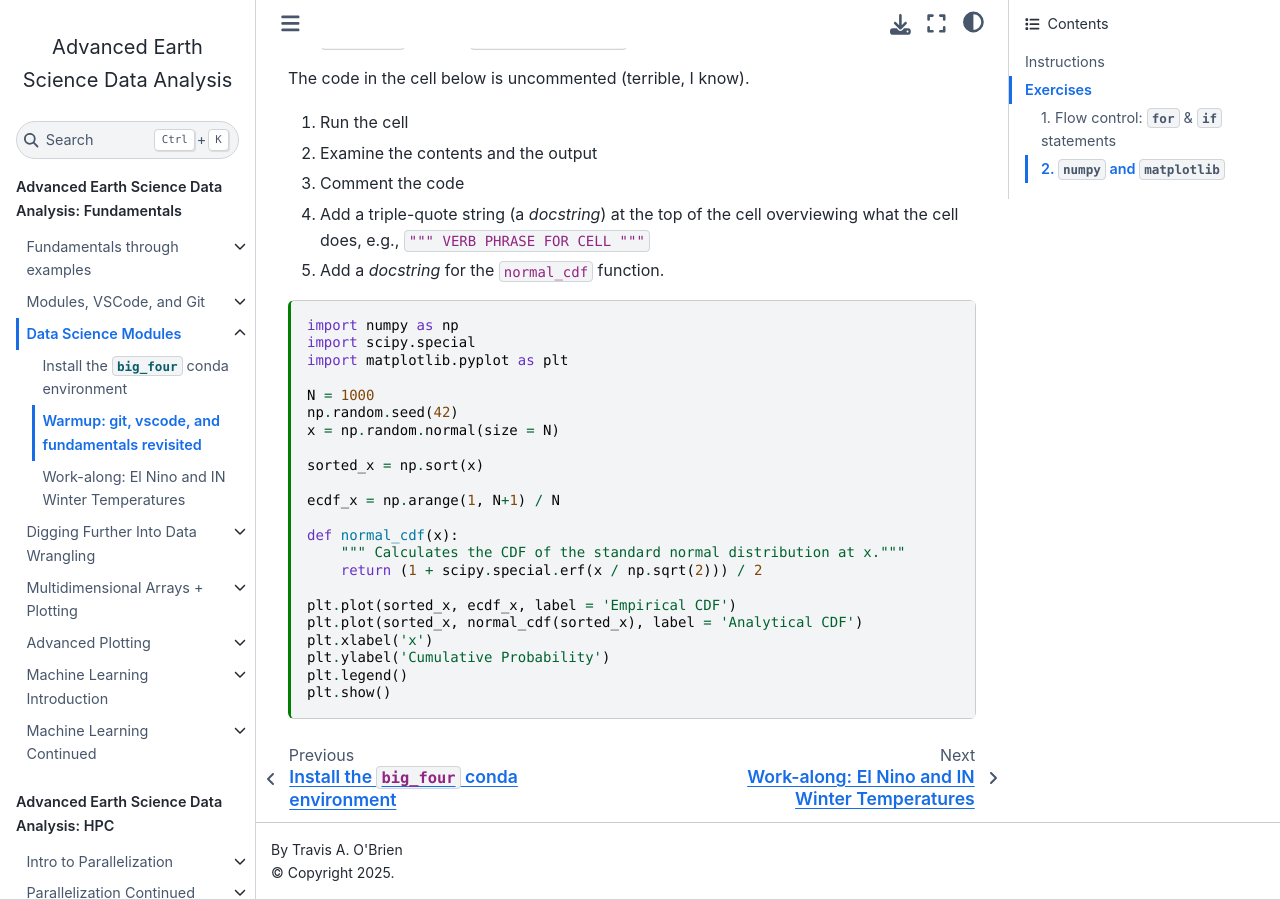
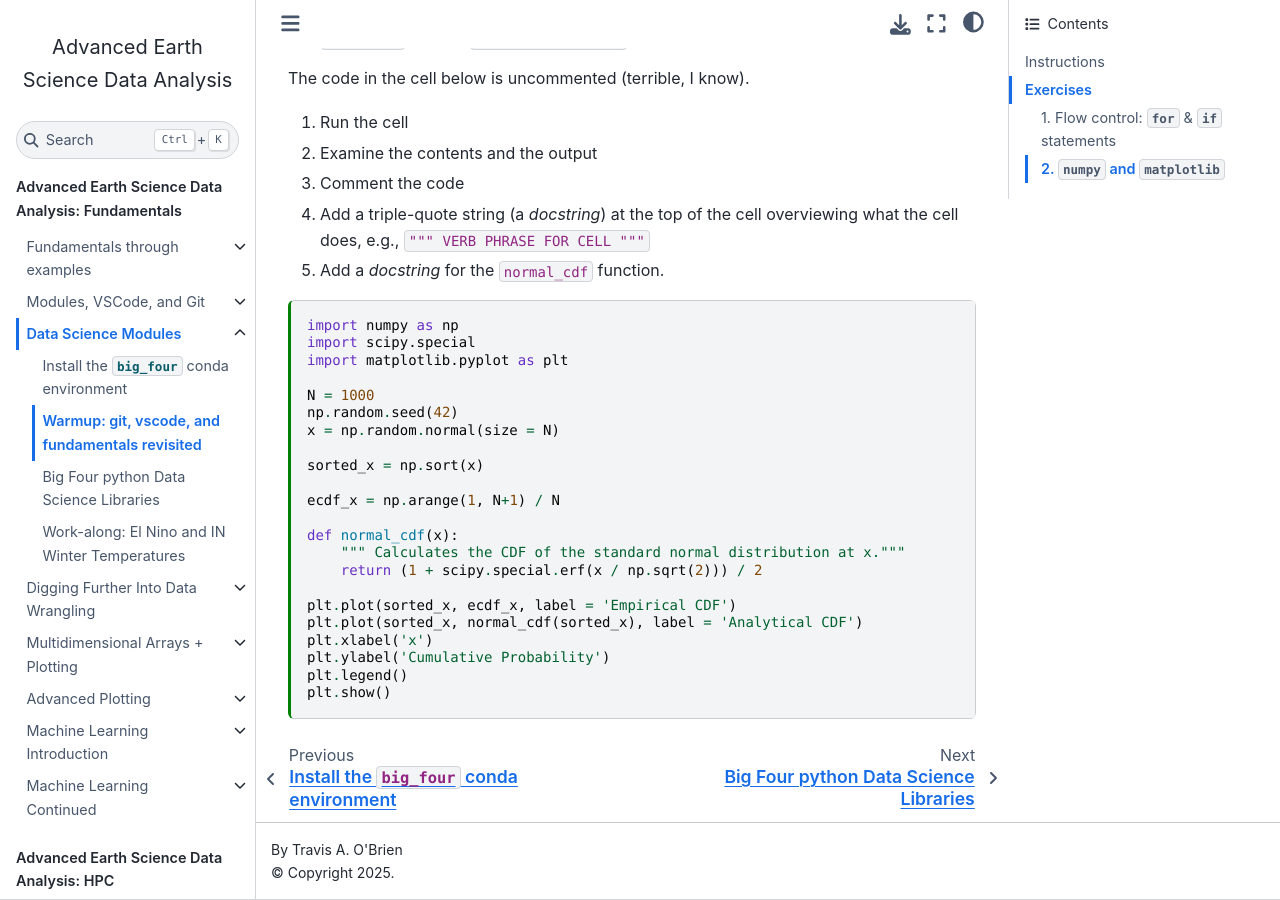
Before and after one commit to taobrienlbl/advanced_earth_science_data_analysis, a Jupyter Book: the page built from content/lessons/03_data_science_modules/03_warmup.ipynb, in a window 1280 px wide and 900 px high, scrolled down 928 px. Built offline with Jupyter Book 1.0.4 settings and Sphinx 7.4.7 and the Sphinx Book theme 1.1.4, drawn with Linux system fonts in a browser that asks for light colours; pages that are not in the unit, such as notebooks, are missing from menus.

Commit message:
Augmented 03 workalong notebook

```diff
--- a/content/_toc.yml
+++ b/content/_toc.yml
@@ -25,6 +25,7 @@ parts:
       sections:
       - file: lessons/03_data_science_modules/03_install_big_four
       - file: lessons/03_data_science_modules/03_warmup
+      - file: lessons/03_data_science_modules/03_big_four_lecture_demo
       - file: lessons/03_data_science_modules/03_winter_temperature_enso
     - file: lessons/04_digging_further_into_data_wrangling/04_digging_further_into_data_wrangling
       sections:
```
Also changed, not shown: content/lessons/03_data_science_modules/03_big_four_lecture_demo.ipynb.
